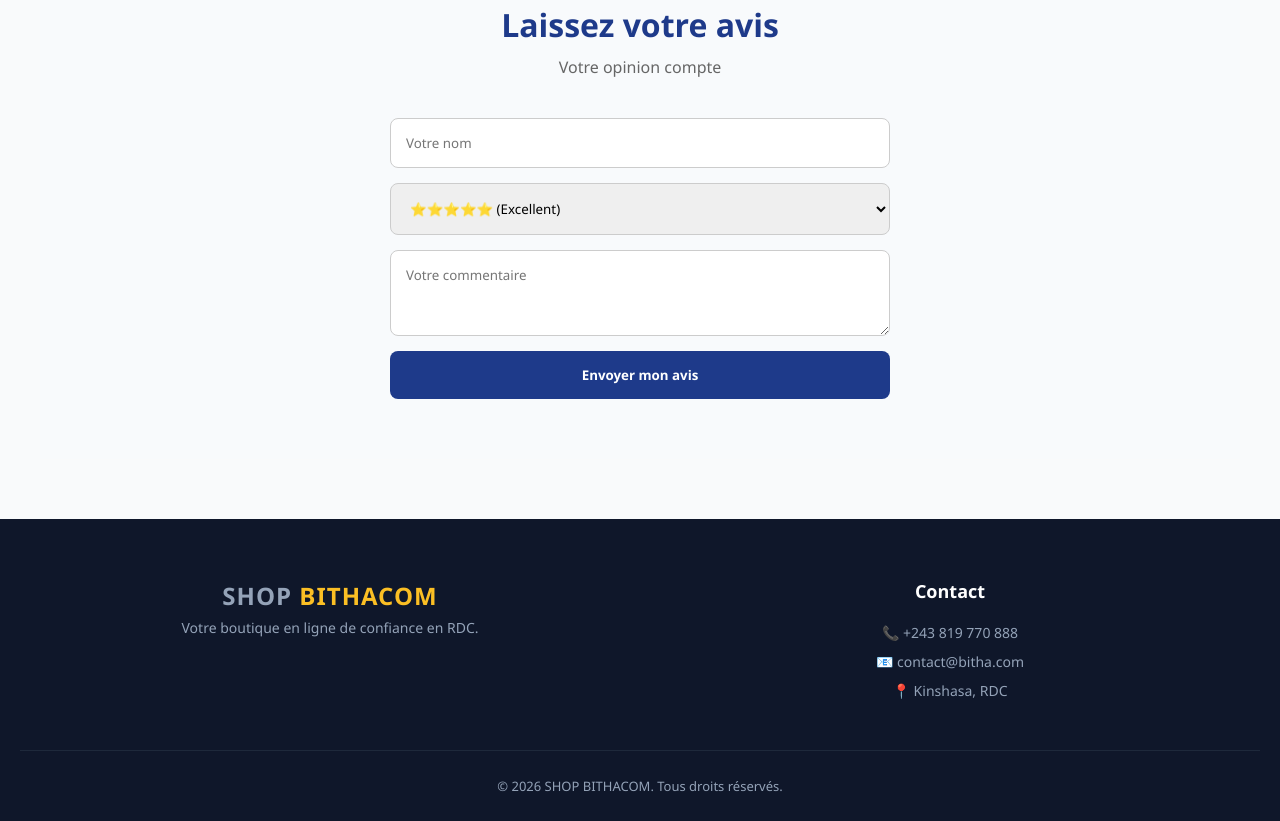
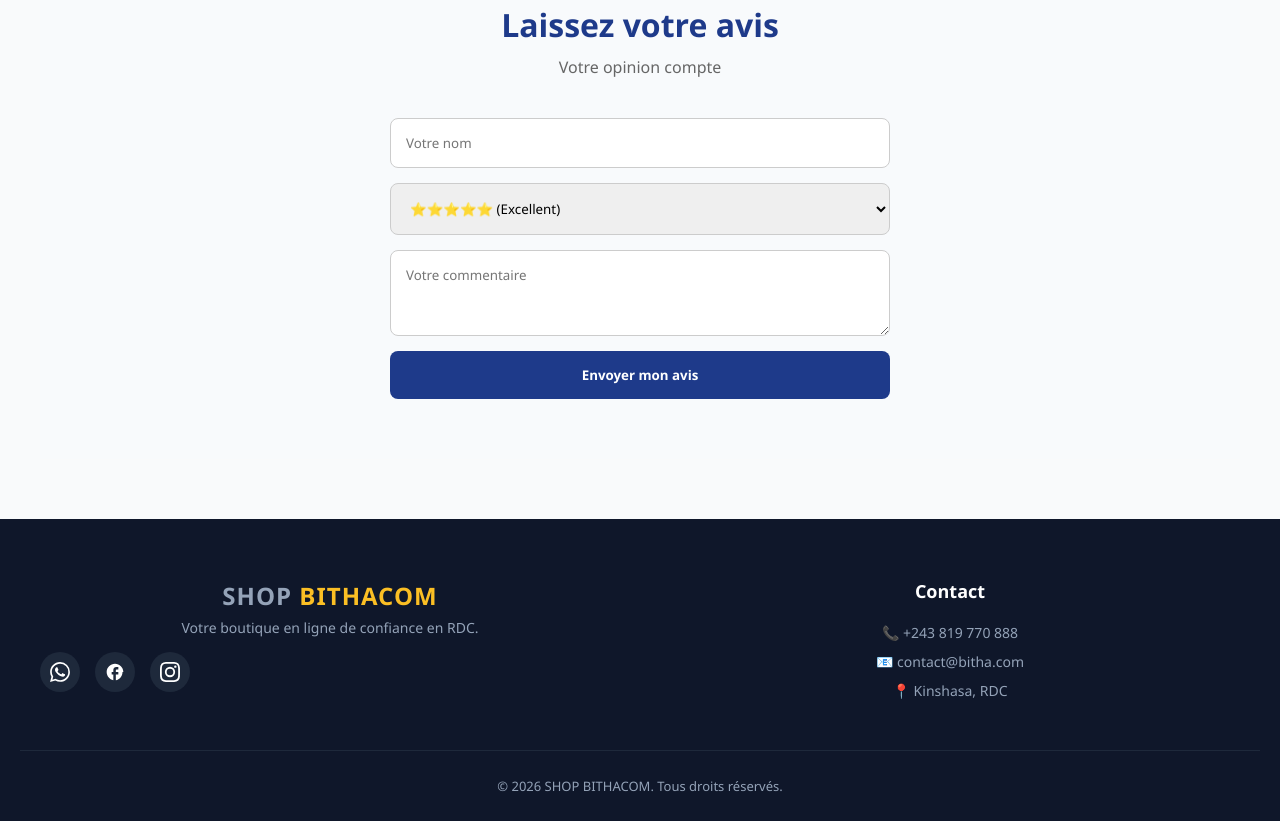
Before and after one commit to jacobilisadjiga243-oss/shop-bithacom, a website: page index.html in a window 1280 px wide. Shown: the part 1991-2812 px from the top of the page. Drawn offline with Linux system fonts and the light colour scheme; no server answers.

Commit message:
Fix: Restauration design, icones FB/Insta et script avis

```diff
--- a/index.html
+++ b/index.html
@@ -87,7 +87,7 @@
         </form>
     </section>
 
-    <!-- WHATSAPP -->
+    <!-- WHATSAPP FLOTTANT -->
     <a href="https://wa.me/243819770888" class="whatsapp-float" target="_blank">
         <svg viewBox="0 0 24 24" width="35" height="35" fill="white"><path d="M17.472 14.382c-.297-.149-1.758-.867-2.03-.967-.273-.099-.471-.148-.67.15-.197.297-.767.966-.94 1.164-.173.199-.347.223-.644.075-.297-.15-1.255-.463-2.39-1.475-.883-.788-1.48-1.761-1.653-2.059-.173-.297-.018-.458.13-.606.134-.133.298-.347.446-.52.149-.174.198-.298.298-.497.099-.198.05-.371-.025-.52-.075-.149-.669-1.612-.916-2.207-.242-.579-.487-.5-.669-.51-.173-.008-.371-.01-.57-.01-.198 0-.52.074-.792.372-.272.297-1.04 1.016-1.04 2.479 0 1.462 1.065 2.875 1.213 3.074.149.198 2.096 3.2 5.077 4.487.709.306 1.262.489 1.694.625.712.227 1.36.195 1.871.118.571-.085 1.758-.719 2.006-1.413.248-.694.248-1.289.173-1.413-.074-.124-.272-.198-.57-.347m-5.421 7.403h-.004a9.87 9.87 0 01-5.031-1.378l-.361-.214-3.741.982.998-3.648-.235-.374a9.86 9.86 0 01-1.51-5.26c.001-5.45 4.436-9.884 9.888-9.884 2.64 0 5.122 1.03 6.988 2.898a9.825 9.825 0 012.893 6.994c-.003 5.45-4.437 9.884-9.885 9.884m8.413-18.297A11.815 11.815 0 0012.05 0C5.495 0 .16 5.335.157 11.892c0 2.096.547 4.142 1.588 5.945L.057 24l6.305-1.654a11.882 11.882 0 005.683 1.448h.005c6.554 0 11.89-5.335 11.893-11.893a11.821 11.821 0 00-3.48-8.413z"/></svg>
     </a>
@@ -95,16 +95,29 @@
     <!-- FOOTER -->
     <footer class="footer-pro">
         <div class="footer-grid">
-            <div class="footer-col"><div class="logo">SHOP<span> BITHACOM</span></div><p>Votre boutique en ligne de confiance en RDC.</p></div>
+            <div class="footer-col">
+                <div class="logo">SHOP<span> BITHACOM</span></div>
+                <p>Votre boutique en ligne de confiance en RDC.</p>
+                <div class="social-links">
+                    <a href="https://wa.me/243819770888" target="_blank" class="wa" title="WhatsApp">
+                        <svg viewBox="0 0 24 24"><path d="M17.472 14.382c-.297-.149-1.758-.867-2.03-.967-.273-.099-.471-.148-.67.15-.197.297-.767.966-.94 1.164-.173.199-.347.223-.644.075-.297-.15-1.255-.463-2.39-1.475-.883-.788-1.48-1.761-1.653-2.059-.173-.297-.018-.458.13-.606.134-.133.298-.347.446-.52.149-.174.198-.298.298-.497.099-.198.05-.371-.025-.52-.075-.149-.669-1.612-.916-2.207-.242-.579-.487-.5-.669-.51-.173-.008-.371-.01-.57-.01-.198 0-.52.074-.792.372-.272.297-1.04 1.016-1.04 2.479 0 1.462 1.065 2.875 1.213 3.074.149.198 2.096 3.2 5.077 4.487.709.306 1.262.489 1.694.625.712.227 1.36.195 1.871.118.571-.085 1.758-.719 2.006-1.413.248-.694.248-1.289.173-1.413-.074-.124-.272-.198-.57-.347m-5.421 7.403h-.004a9.87 9.87 0 01-5.031-1.378l-.361-.214-3.741.982.998-3.648-.235-.374a9.86 9.86 0 01-1.51-5.26c.001-5.45 4.436-9.884 9.888-9.884 2.64 0 5.122 1.03 6.988 2.898a9.825 9.825 0 012.893 6.994c-.003 5.45-4.437 9.884-9.885 9.884m8.413-18.297A11.815 11.815 0 0012.05 0C5.495 0 .16 5.335.157 11.892c0 2.096.547 4.142 1.588 5.945L.057 24l6.305-1.654a11.882 11.882 0 005.683 1.448h.005c6.554 0 11.89-5.335 11.893-11.893a11.821 11.821 0 00-3.48-8.413z"/></svg>
+                    </a>
+                    <a href="https://facebook.com" target="_blank" class="fb" title="Facebook">
+                        <svg viewBox="0 0 24 24"><path d="M22 12c0-5.52-4.48-10-10-10S2 6.48 2 12c0 4.84 3.44 8.87 8 9.8V15H8v-3h2V9.5C10 7.57 11.57 6 13.5 6H16v3h-2c-.55 0-1 .45-1 1v2h3v3h-3v6.95c4.56-.93 8-4.96 8-9.95z"/></svg>
+                    </a>
+                    <a href="https://instagram.com" target="_blank" class="ig" title="Instagram">
+                        <svg viewBox="0 0 24 24"><path d="M12 2.16c3.2 0 3.58.01 4.85.07 3.25.15 4.77 1.69 4.92 4.92.06 1.27.07 1.65.07 4.85 0 3.2-.01 3.58-.07 4.85-.15 3.23-1.66 4.77-4.92 4.92-1.27.06-1.64.07-4.85.07-3.2 0-3.58-.01-4.85-.07-3.26-.15-4.77-1.7-4.92-4.92-.06-1.27-.07-1.64-.07-4.85 0-3.2.01-3.58.07-4.85C2.38 3.92 3.9 2.38 7.15 2.23 8.42 2.18 8.8 2.16 12 2.16zM12 0C8.74 0 8.33.01 7.05.07 2.7.27.27 2.69.07 7.05.01 8.33 0 8.74 0 12s.01 3.67.07 4.95c.2 4.36 2.62 6.78 6.98 6.98 1.28.06 1.69.07 4.95.07s3.67-.01 4.95-.07c4.35-.2 6.78-2.62 6.98-6.98.06-1.28.07-1.69.07-4.95s-.01-3.67-.07-4.95C23.73 2.7 21.3.27 16.95.07 15.67.01 15.26 0 12 0zm0 5.84A6.16 6.16 0 1 0 18.16 12 6.16 6.16 0 0 0 12 5.84zm0 10.16A4 4 0 1 1 16 12a4 4 0 0 1-4 4zm6.4-11.85a1.44 1.44 0 1 0 1.44 1.44 1.44 1.44 0 0 0-1.44-1.44z"/></svg>
+                    </a>
+                </div>
+            </div>
             <div class="footer-col"><h4>Contact</h4><p>📞 +243 819 770 888</p><p>📧 contact@bitha.com</p><p>📍 Kinshasa, RDC</p></div>
         </div>
         <div class="footer-bottom"><p>&copy; 2026 SHOP BITHACOM. Tous droits réservés.</p></div>
     </footer>
 
-    <!-- SCRIPTS PROPRES -->
+    <!-- SCRIPT AVIS -->
     <script>
         document.addEventListener("DOMContentLoaded", function() {
-            // 1. Affichage des avis
             fetch('/api/avis')
                 .then(res => res.json())
                 .then(avis => {
@@ -124,7 +137,6 @@
                     });
                 });
 
-            // 2. Envoi du formulaire
             const form = document.getElementById('public-avis-form');
             if(form) {
                 form.addEventListener('submit', function(e) {
```
